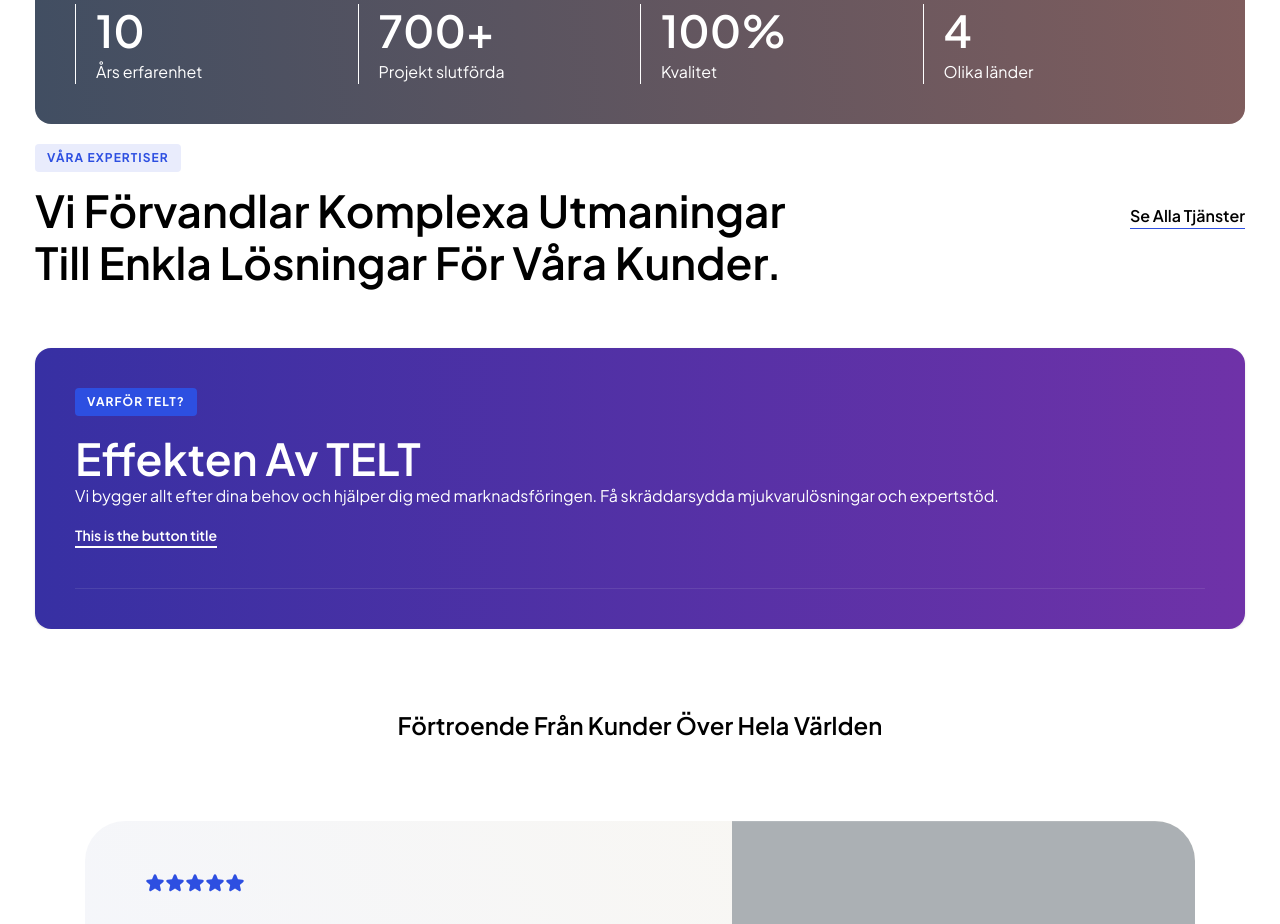
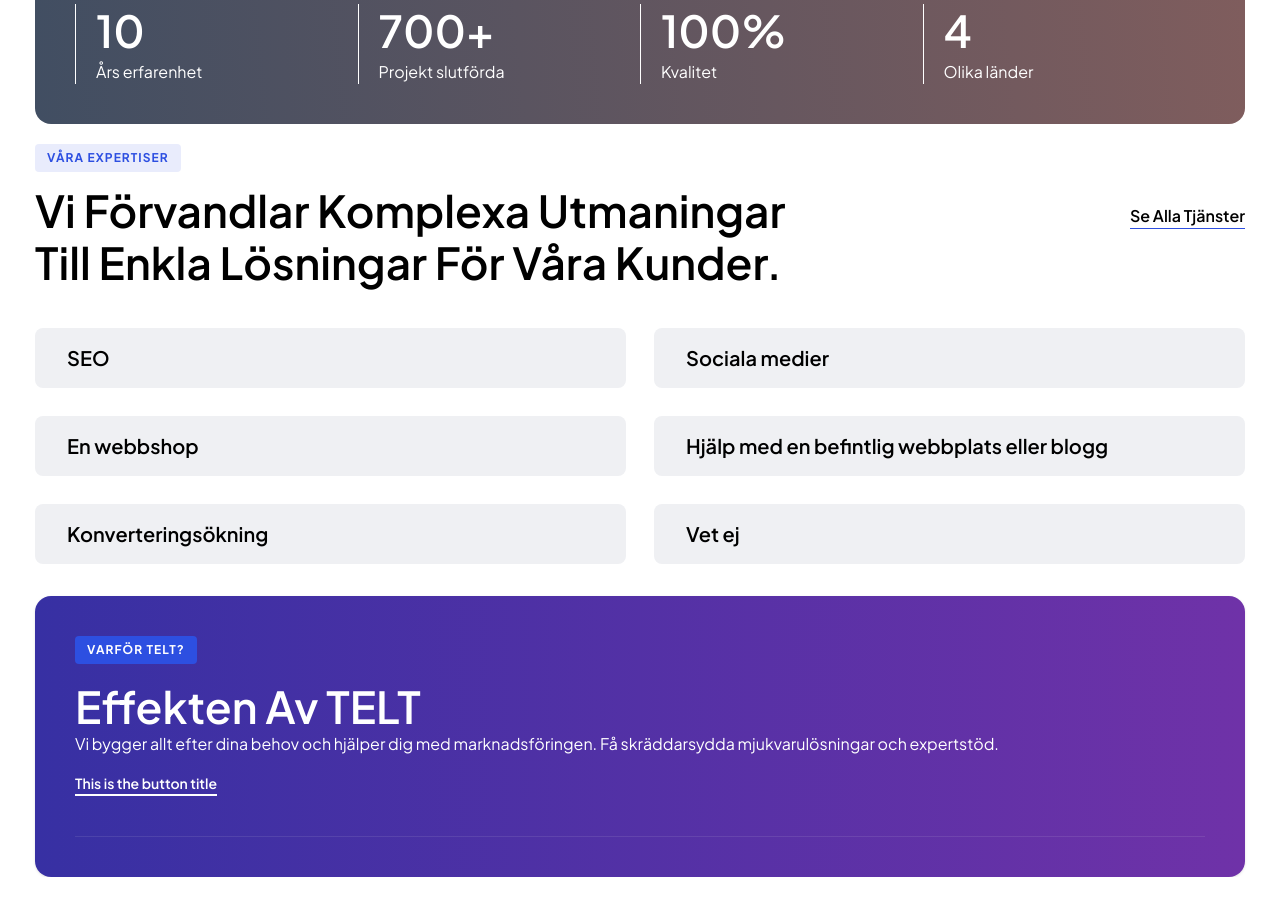
Before and after one commit to nasimmdemon/new_telt, a Next.js app: page / in a window 1280 px wide. Shown: the part 1040-1964 px from the top of the page. Built offline with nearby package versions, Linux system fonts and the light colour scheme.

Commit message:
Home screen layout restored

```diff
--- a/src/app/page.js
+++ b/src/app/page.js
@@ -15,7 +15,7 @@
       <LayoutOne className="-style-1">
         <SliderOne className="-style-1 lg:py-[60px] py-10" />
         <AboutOne bg="bg-linear-blue" />
-        <ServiceOne data={serviceData} start={6} limit={16} />
+        <ServiceOne data={serviceData} limit={16} />
 
         <CustomAbout
           subHeading="Varför TELT?"
--- a/src/components/Sections/Service/ServiceOne.js
+++ b/src/components/Sections/Service/ServiceOne.js
@@ -5,7 +5,7 @@
 
 const ServiceOne = ({ data, start, limit }) => {
   return (
-    <section className="service-block lg:py-5 sm:py-4 py-2 ">
+    <section className="service-block lg:py-5 sm:py-4 py-2 mb-3">
       <div className="container">
         <div className="flex items-center justify-between w-full max-lg:flex-wrap gap-y-4">
           <div className="xl:w-2/3 lg:w-3/4 w-full">
--- a/src/data/service/data.json
+++ b/src/data/service/data.json
@@ -1,36 +1,36 @@
 [
   {
-    "id": "7",
+    "id": "1",
     "icon": "cards",
     "title": "SEO",
     "desc": "Outsourcing IT management and maintenance, including network monitoring, data backup, cybersecurity, help desk support."
   },
   {
-    "id": "8",
+    "id": "2",
     "icon": "Rocket",
     "title": "Sociala medier",
     "desc": "Strategic guidance on IT strategy, digital transformation, software implementation, and project management."
   },
   {
-    "id": "9",
+    "id": "3",
     "icon": "FirstAidKit",
     "title": "En webbshop",
     "desc": "Access to remote servers and infrastructure for data storage, application hosting, and scalable resources."
   },
   {
-    "id": "10",
+    "id": "4",
     "icon": "AirplaneTakeoff",
     "title": "Hjälp med en befintlig webbplats eller blogg",
     "desc": "Protecting businesses from cyber threats through measures like network security, encryption, and training."
   },
   {
-    "id": "11",
+    "id": "5",
     "icon": "Warehouse",
     "title": "Konverteringsökning",
     "desc": "Services for data storage, backup, integration, governance, and analytics to drive insights and informed decisions."
   },
   {
-    "id": "12",
+    "id": "6",
     "icon": "Wrench",
     "title": "Vet ej",
     "desc": " Custom software development and integration services to meet specific business needs."
```
